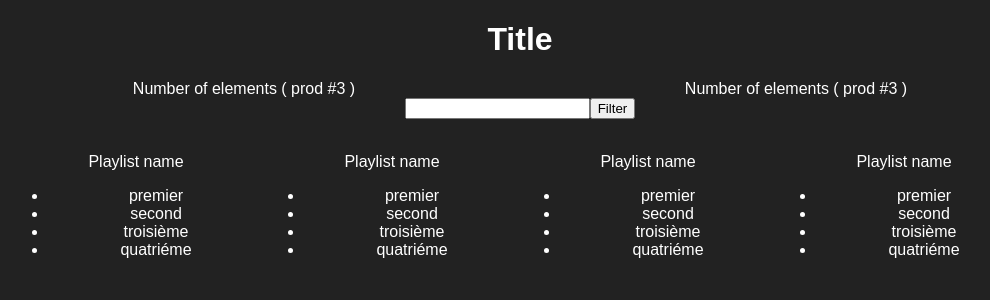
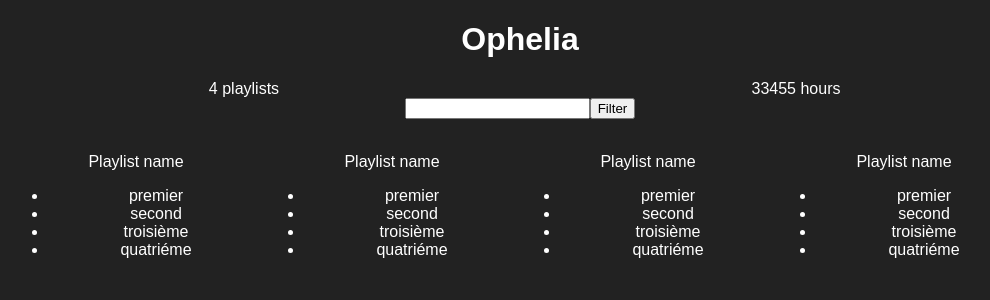
Before and after one commit to jamet-julien/reactplaylist, a React (Create React App) app: page / in a window 1280 px wide. Shown: the top 300 px of the page, without its empty margins (120-1110 px from the left). Built offline with nearby package versions, Linux system fonts and the light colour scheme.

Commit message:
populating component with data

```diff
--- a/src/App.js
+++ b/src/App.js
@@ -8,22 +8,117 @@ const defaultStyle = {
   color   : "#FFF"
 };
 
+const fakeServerData = {
+  "user": {
+    "name": "Ophelia",
+    "last": "Garner"
+  },
+  "playlists": [
+    {
+      "name": "Knight",
+      "songs": [
+        {
+          "song": "qui labore laboris",
+          "duration": 4782
+        },
+        {
+          "song": "veniam eiusmod exercitation",
+          "duration": 3073
+        },
+        {
+          "song": "quis consectetur amet",
+          "duration": 2353
+        }
+      ]
+    },
+    {
+      "name": "Peterson",
+      "songs": [
+        {
+          "song": "consectetur culpa aliqua",
+          "duration": 1809
+        },
+        {
+          "song": "ipsum occaecat dolore",
+          "duration": 3767
+        },
+        {
+          "song": "excepteur sint aliqua",
+          "duration": 4981
+        }
+      ]
+    },
+    {
+      "name": "House",
+      "songs": [
+        {
+          "song": "mollit aliquip eiusmod",
+          "duration": 3617
+        },
+        {
+          "song": "aliquip voluptate sit",
+          "duration": 2506
+        },
+        {
+          "song": "ut dolor amet",
+          "duration": 1932
+        }
+      ]
+    },
+    {
+      "name": "Snider",
+      "songs": [
+        {
+          "song": "ad irure et",
+          "duration": 1475
+        },
+        {
+          "song": "veniam Lorem qui",
+          "duration": 1172
+        },
+        {
+          "song": "culpa mollit dolore",
+          "duration": 1988
+        }
+      ]
+    }
+  ]
+};
+
 class Title extends Component{
   render(){
     return (
-      <h1>Title</h1>
+      <h1>{this.props.name}</h1>
     )
   }
 }
 
-class Aggregation extends Component{
+class PlaylistCounter extends Component{
   render(){
     let style = {
       ...defaultStyle,
       margin: "0 20px",
       display: "inline-block",};
     return (
-      <span style={style}>Number of elements ( prod #3 )</span>
+      <span style={style}>{(this.props.playlists)? this.props.playlists.length : 0 } playlists</span>
+    )
+  }
+}
+
+class HourCounter extends Component {
+  render() {
+    let style = {
+      ...defaultStyle,
+      margin: "0 20px",
+      display: "inline-block",
+    };
+
+    let totalDuration = this.props.playlists
+            .map(({songs}) => songs.reduce( ( total, { duration }) => total + duration, 0) )
+            .reduce( (total, duration) => total + duration, 0);
+
+    return (
+      <span style={style}>{totalDuration} hours</span>
     )
   }
 }
@@ -44,6 +139,7 @@ class Filter extends Component{
 
 
 class Playlist extends Component{
+
   render (){
     let style = {
       ...defaultStyle,
@@ -67,19 +163,33 @@ class Playlist extends Component{
 
 
 class App extends Component {
+
+  constructor(){
+    super();
+    this.state = {
+      serverData : {}
+    }
+  }
+
+  componentDidMount() {
+    setTimeout(()=>{
+      this.setState({ serverData: fakeServerData });
+    }, 2000)
+  }
+
+
   render() {
 
-    let name  = 'julien';
     let style = {
       color    : 'red',
       fontSize : '50px'
     };
-
+    if (this.state.serverData.user){
       return (
         <div className="App">
-        <Title/>
-        <Aggregation/>
-        <Aggregation/>
+          <Title name={this.state.serverData.user.name}/>
+          <PlaylistCounter playlists={this.state.serverData.playlists}/>
+          <HourCounter playlists={this.state.serverData.playlists}/>
           <Filter/>
           <Playlist/>
           <Playlist/>
@@ -87,6 +197,9 @@ class App extends Component {
           <Playlist/>
         </div>
       );
+    }else{
+     return( <div style={defaultStyle}>Loading ...</div>);
+    }
   }
 }
 
```
Lines whose indentation alone changed are shown as unchanged.
